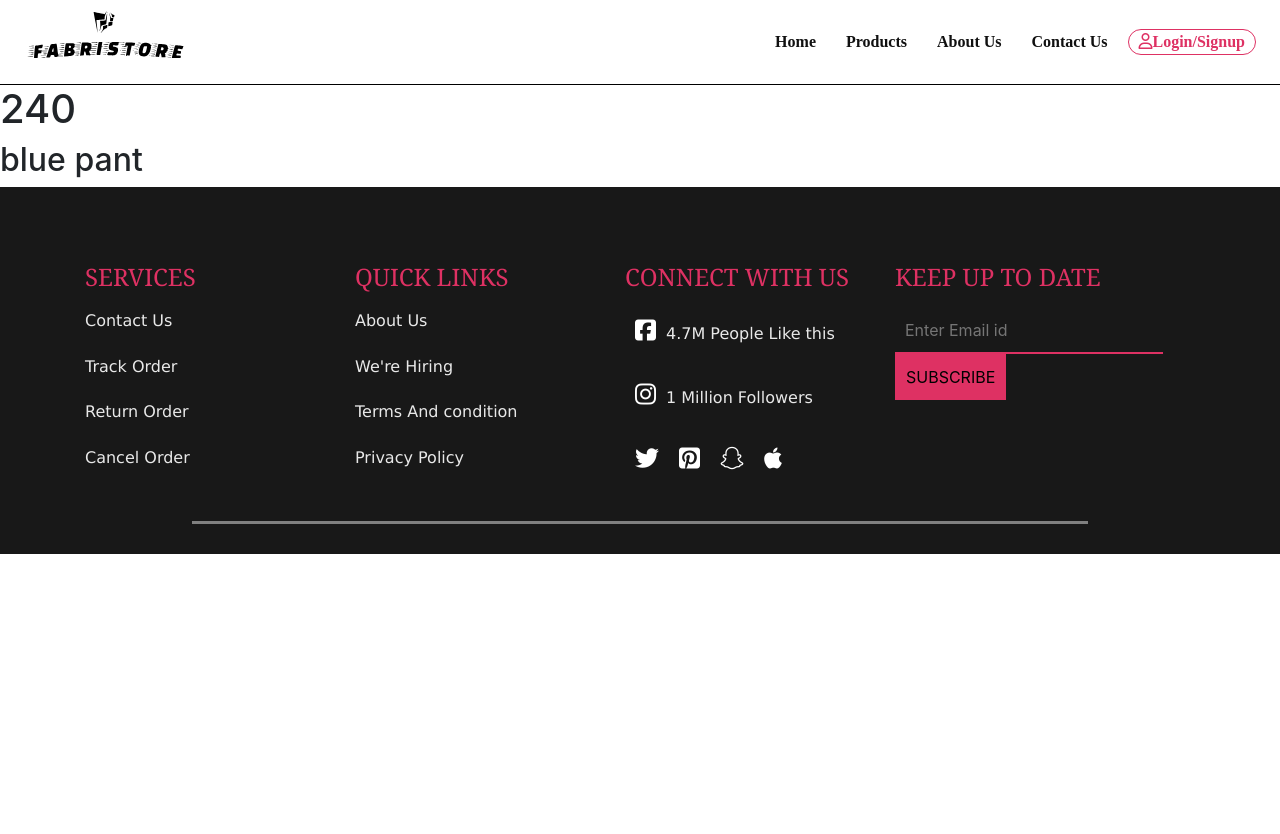
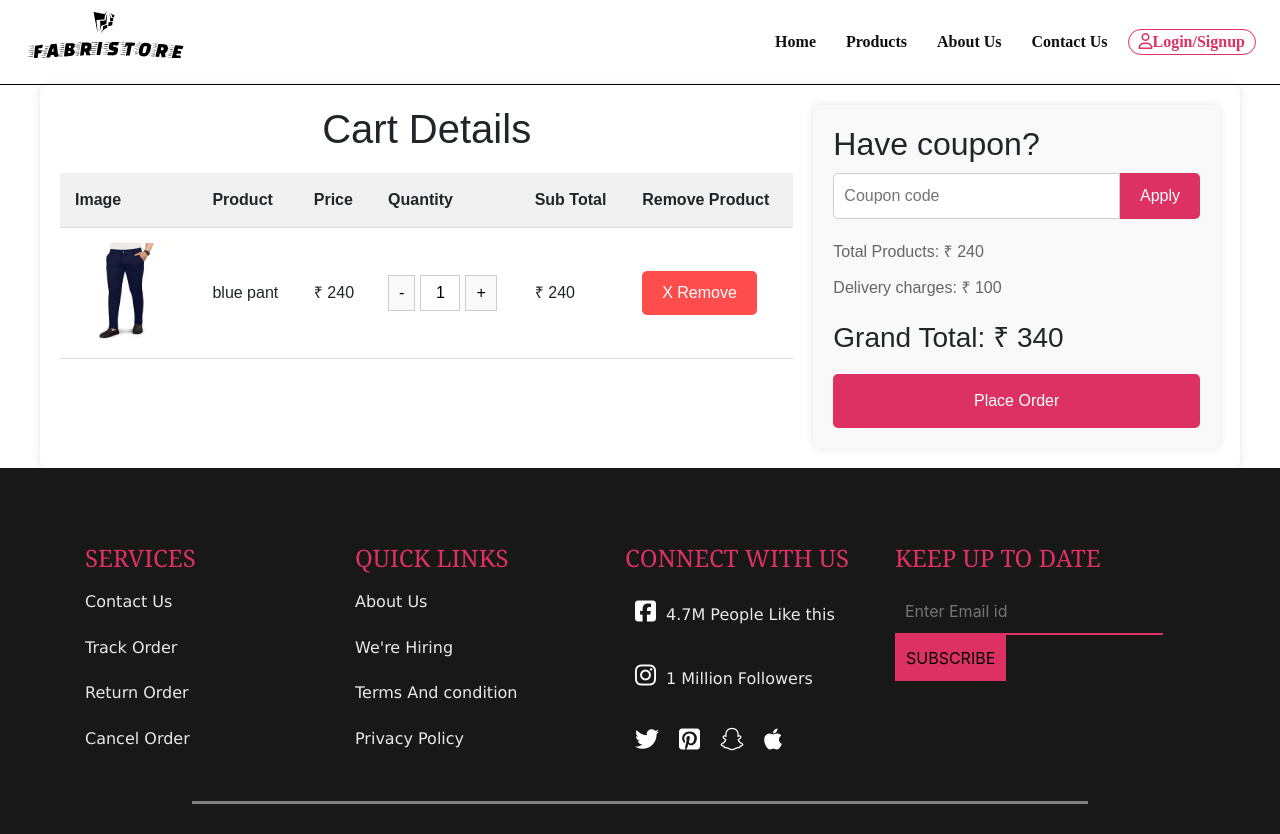
Before and after one commit to mdadnan2023/self-learning-, a React (Create React App) app: page /checkout/1 in a window 1280 px wide. Before the commit the page ends 800 px from the top, so only its background shows below. Built offline with nearby package versions, Linux system fonts and the light colour scheme.

Commit message:
order place page done

```diff
--- a/src/App.css
+++ b/src/App.css
@@ -452,3 +452,134 @@ color: #DE3163;
 .offer-list li span{
   color: #DE3163;
 }
+
+/* Checkout page */
+.cart-page {
+  display: flex;
+  justify-content: space-between;
+  max-width: 1200px;
+  margin: 0 auto;
+  background-color: #fff;
+  border-radius: 8px;
+  box-shadow: 0 0 10px rgba(0, 0, 0, 0.1);
+  padding: 20px;
+  font-family: Arial, Helvetica, sans-serif;
+}
+
+.cart-details {
+  flex: 2;
+  margin-right: 20px;
+}
+
+.cart-details h1 {
+  margin-bottom: 20px;
+  text-align: center;
+}
+
+table {
+  width: 100%;
+  border-collapse: collapse;
+}
+
+th, td {
+  padding: 15px;
+  text-align: left;
+  border-bottom: 1px solid #ddd;
+}
+
+th {
+  background-color: #f1f1f1;
+}
+
+.quantity-form {
+  display: flex;
+  align-items: center;
+}
+
+.quantity-button {
+  padding: 5px 10px;
+  border: 1px solid #ccc;
+  background-color: #f9f9f9;
+  cursor: pointer;
+}
+
+.quantity {
+  width: 40px;
+  text-align: center;
+  border: 1px solid #ccc;
+  margin: 0 5px;
+  padding: 5px;
+}
+
+.remove-button {
+  background-color: #ff4d4d;
+  color: white;
+  border: none;
+  padding: 10px 20px;
+  cursor: pointer;
+  border-radius: 5px;
+}
+
+.remove-button:hover {
+  background-color: #e60000;
+}
+
+.cart-summary {
+  flex: 1;
+  background-color: #f9f9f9;
+  padding: 20px;
+  border-radius: 8px;
+  box-shadow: 0 0 10px rgba(0, 0, 0, 0.1);
+}
+
+.cart-summary h2 {
+  margin-bottom: 10px;
+}
+
+.coupon-form {
+  display: flex;
+  margin-bottom: 20px;
+}
+
+.coupon-form input {
+  flex: 1;
+  padding: 10px;
+  border: 1px solid #ccc;
+  border-radius: 5px 0 0 5px;
+}
+
+.coupon-form button {
+  padding: 10px 20px;
+  border: none;
+  background-color: #DE3163;
+  color: white;
+  cursor: pointer;
+  border-radius: 0 5px 5px 0;
+}
+
+.coupon-form button:hover {
+  background-color: #ad274d;
+}
+
+.cart-summary p {
+  margin: 10px 0;
+}
+
+.cart-summary h3 {
+  margin: 20px 0;
+}
+
+.checkout-button {
+  display: block;
+  width: 100%;
+  padding: 15px;
+  background-color: #DE3163;
+  color: white;
+  border: none;
+  border-radius: 5px;
+  cursor: pointer;
+}
+
+.checkout-button:hover {
+  background-color: #a03553;
+}
--- a/src/components/Checkout.js
+++ b/src/components/Checkout.js
@@ -12,8 +12,51 @@ export default function Checkout() {
   console.log("clickDescProduct:", clickDescProduct);
   return (
     <div>
-      <h1>{clickDescProduct.price}</h1>
-      <h2>{clickDescProduct.name}</h2>
+      <div className="cart-page">
+        <div className="cart-details">
+            <h1>Cart Details</h1>
+            <table>
+                <thead>
+                    <tr>
+                        <th>Image</th>
+                        <th>Product</th>
+                        <th>Price</th>
+                        <th>Quantity</th>
+                        <th>Sub Total</th>
+                        <th>Remove Product</th>
+                    </tr>
+                </thead>
+                <tbody>
+                    <tr>
+                        <td><img style={{width: "100px", height: "100px"}} src={clickDescProduct.img[0]}alt={clickDescProduct.title}
+                  /></td>
+                        <td>{clickDescProduct.name}</td>
+                        <td>₹ {clickDescProduct.price}</td>
+                        <td>
+                            <div className="quantity-form">
+                                <button className="quantity-button decrement">-</button>
+                                <input type="text" className="quantity" value="1" readonly />
+                                <button className="quantity-button increment">+</button>
+                            </div>
+                        </td>
+                        <td>₹ {clickDescProduct.price}</td>
+                        <td><button className="remove-button">X  Remove</button></td>
+                    </tr>
+                </tbody>
+            </table>
+        </div>
+        <div className="cart-summary">
+            <h2>Have coupon?</h2>
+            <form action="" method="post" className="coupon-form">
+                <input type="text" name="coupon" placeholder="Coupon code"/>
+                <button type="submit">Apply</button>
+            </form>
+            <p>Total Products: ₹ {clickDescProduct.price}</p>
+            <p>Delivery charges: ₹ 100</p>
+            <h3>Grand Total: ₹ {clickDescProduct.price +100}</h3>
+            <button className="checkout-button">Place Order</button>
+        </div>
+    </div>
     </div>
   );
 }
```
